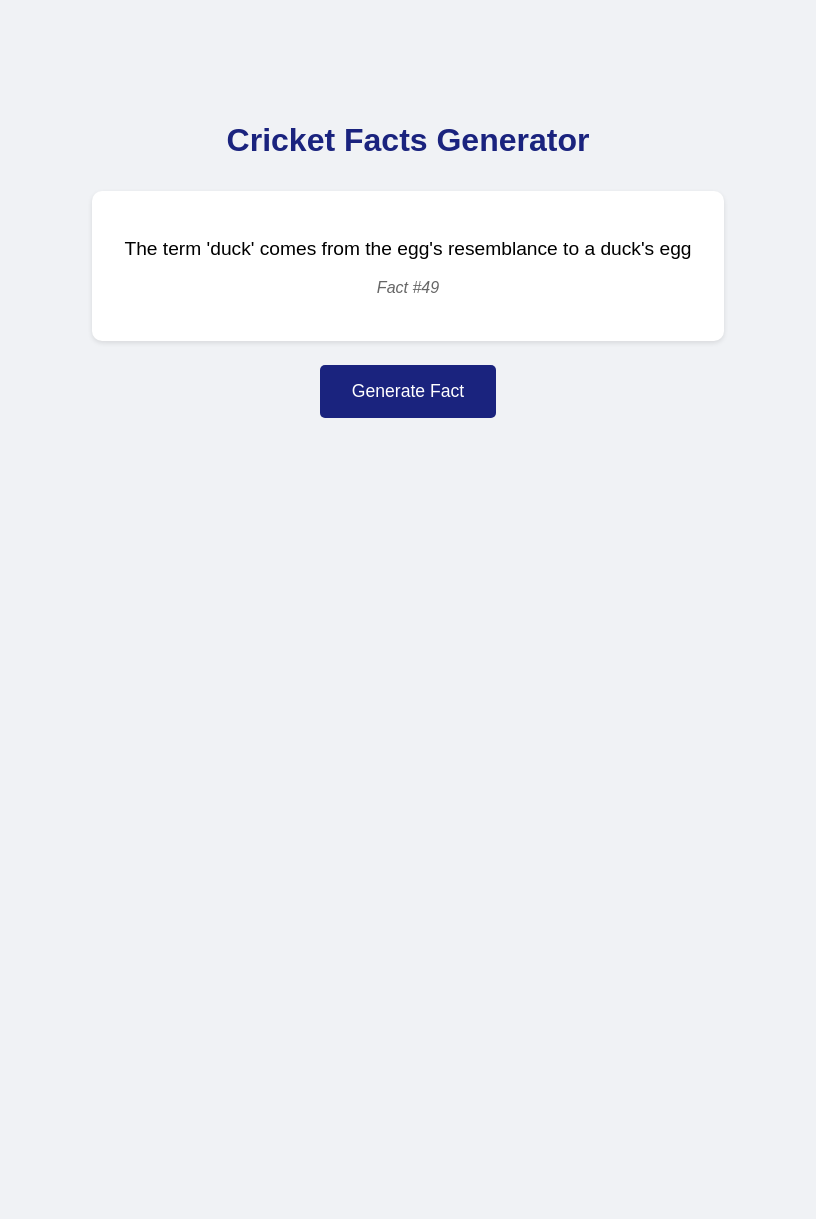
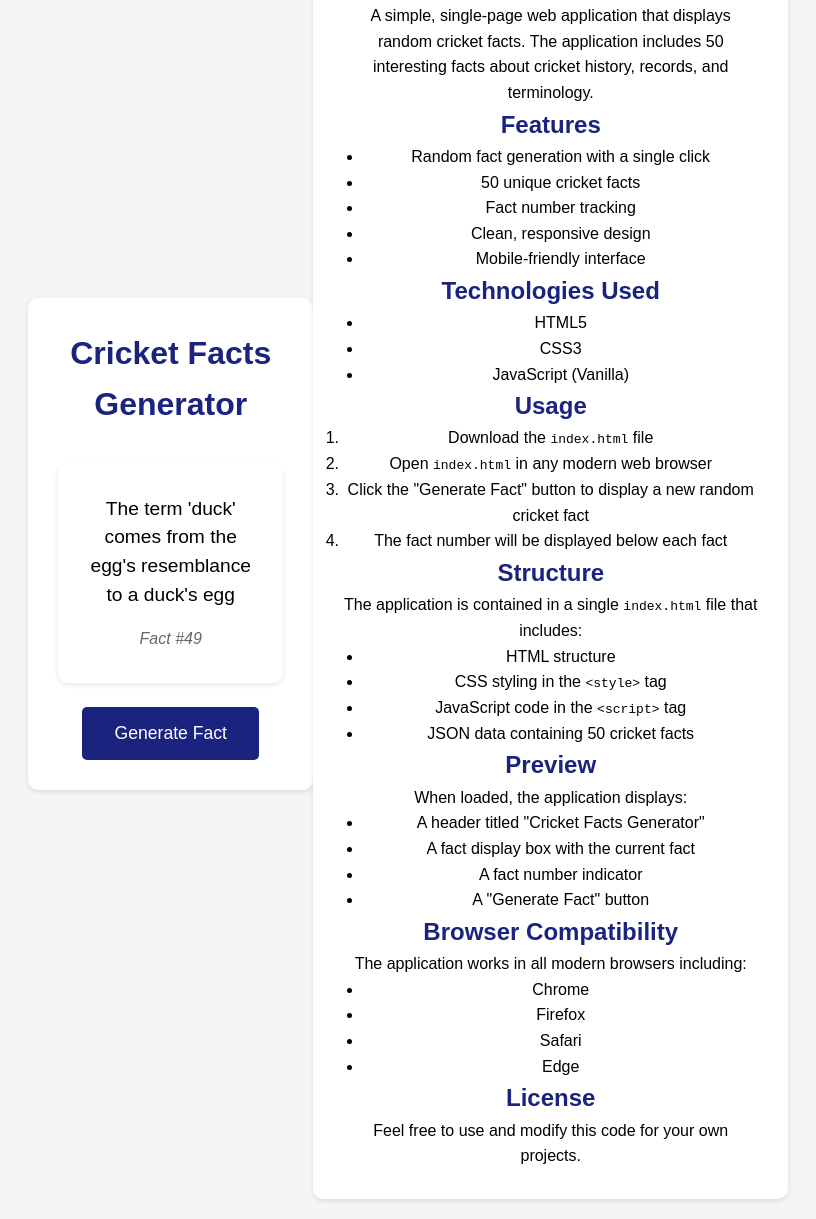
Before and after one commit to AtharvaKalekar/cricketfacts, a plain HTML site: page index.html in a window 1280 px wide. Shown: the part 130-1349 px from the top of the page, without its empty margins (232-1048 px from the left). Before the commit the page ends 800 px from the top, so only its background shows below. Drawn offline with Linux system fonts and the light colour scheme.

Commit message:
Update index.html

```diff
--- a/index.html
+++ b/index.html
@@ -113,3 +113,93 @@
     </script>
 </body>
 </html>
+<!DOCTYPE html>
+<html lang="en">
+<head>
+    <meta charset="UTF-8">
+    <meta name="viewport" content="width=device-width, initial-scale=1.0">
+    <title>Cricket Facts Generator - README</title>
+    <style>
+        body {
+            font-family: Arial, sans-serif;
+            line-height: 1.6;
+            max-width: 800px;
+            margin: 0 auto;
+            padding: 20px;
+            background-color: #f5f5f5;
+        }
+        h1, h2 {
+            color: #1a237e;
+        }
+        ul {
+            margin-left: 20px;
+        }
+        .container {
+            background-color: white;
+            padding: 30px;
+            border-radius: 10px;
+            box-shadow: 0 2px 5px rgba(0,0,0,0.1);
+        }
+    </style>
+</head>
+<body>
+    <div class="container">
+        <h1>Cricket Facts Generator</h1>
+        <p>A simple, single-page web application that displays random cricket facts. The application includes 50 interesting facts about cricket history, records, and terminology.</p>
+
+        <h2>Features</h2>
+        <ul>
+            <li>Random fact generation with a single click</li>
+            <li>50 unique cricket facts</li>
+            <li>Fact number tracking</li>
+            <li>Clean, responsive design</li>
+            <li>Mobile-friendly interface</li>
+        </ul>
+
+        <h2>Technologies Used</h2>
+        <ul>
+            <li>HTML5</li>
+            <li>CSS3</li>
+            <li>JavaScript (Vanilla)</li>
+        </ul>
+
+        <h2>Usage</h2>
+        <ol>
+            <li>Download the <code>index.html</code> file</li>
+            <li>Open <code>index.html</code> in any modern web browser</li>
+            <li>Click the "Generate Fact" button to display a new random cricket fact</li>
+            <li>The fact number will be displayed below each fact</li>
+        </ol>
+
+        <h2>Structure</h2>
+        <p>The application is contained in a single <code>index.html</code> file that includes:</p>
+        <ul>
+            <li>HTML structure</li>
+            <li>CSS styling in the <code>&lt;style&gt;</code> tag</li>
+            <li>JavaScript code in the <code>&lt;script&gt;</code> tag</li>
+            <li>JSON data containing 50 cricket facts</li>
+        </ul>
+
+        <h2>Preview</h2>
+        <p>When loaded, the application displays:</p>
+        <ul>
+            <li>A header titled "Cricket Facts Generator"</li>
+            <li>A fact display box with the current fact</li>
+            <li>A fact number indicator</li>
+            <li>A "Generate Fact" button</li>
+        </ul>
+
+        <h2>Browser Compatibility</h2>
+        <p>The application works in all modern browsers including:</p>
+        <ul>
+            <li>Chrome</li>
+            <li>Firefox</li>
+            <li>Safari</li>
+            <li>Edge</li>
+        </ul>
+
+        <h2>License</h2>
+        <p>Feel free to use and modify this code for your own projects.</p>
+    </div>
+</body>
+</html>
```
